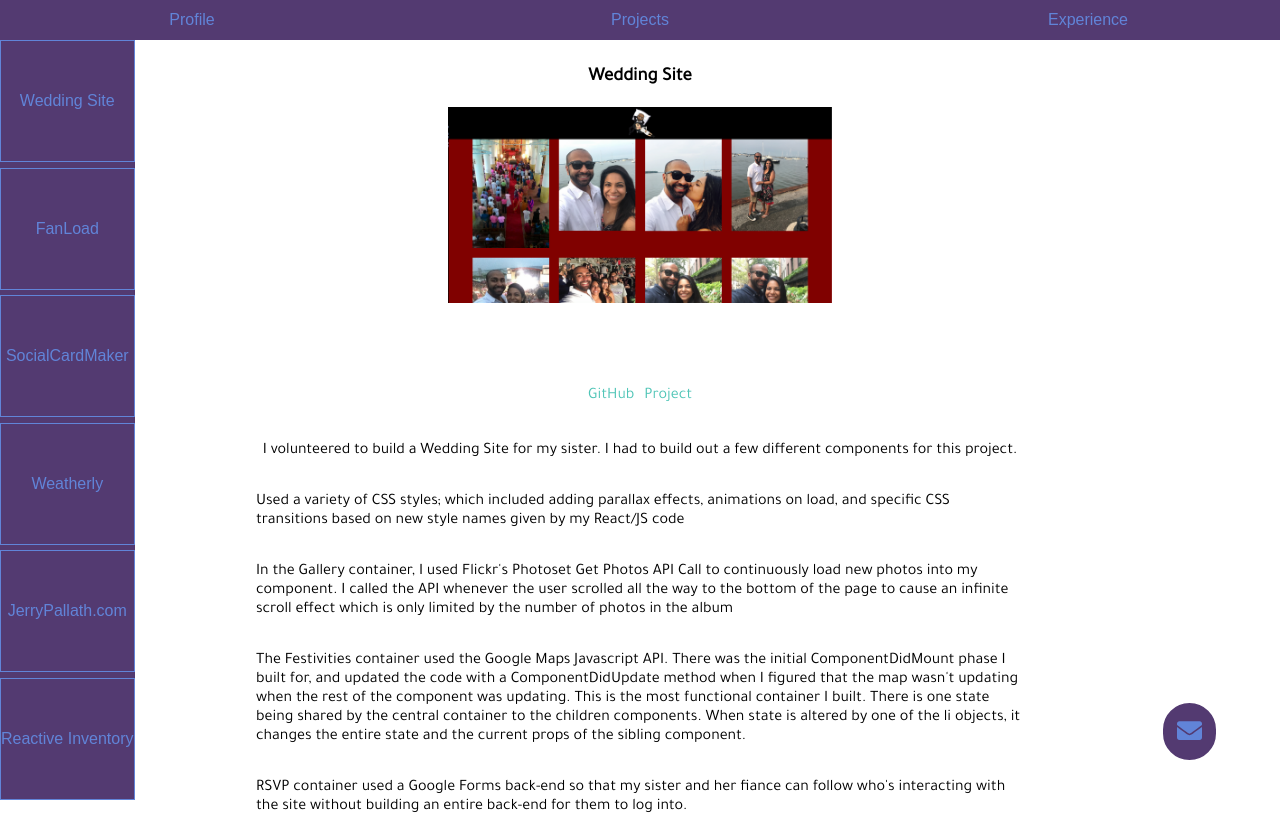
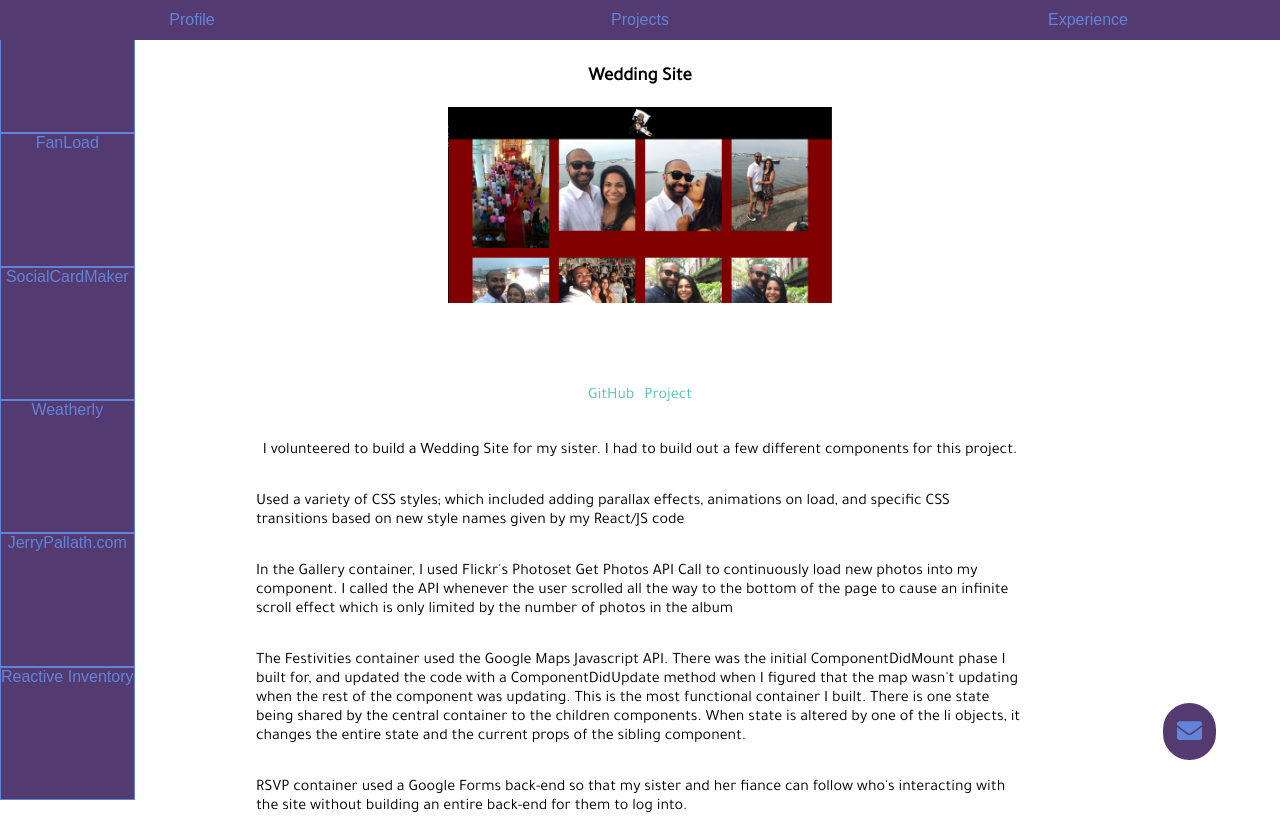
Before and after one commit to jpallath/jerrypallath.com2, a React (Create React App) app: page /projects in a window 1280 px wide. Built offline with nearby package versions, Linux system fonts and the light colour scheme.

Commit message:
z index fix

```diff
--- a/src/styles/projectmenu.css
+++ b/src/styles/projectmenu.css
@@ -4,15 +4,16 @@
   position: fixed;
   background: #533a71;
   color: #6184d8;
-  top: 5%;
-  height: 95%;
+  top: 0%;
+  height: 100%;
   justify-content: space-between;
   opacity: 0;
   animation: enter 1.5s forwards;
+  z-index: -1;
 }
 
 .project-menu div {
-  padding: 38% 0%;
+  height: 17%;
   text-align: center;
   border: 1px solid #6184d8;
   transition: all 0.5s linear;
```
